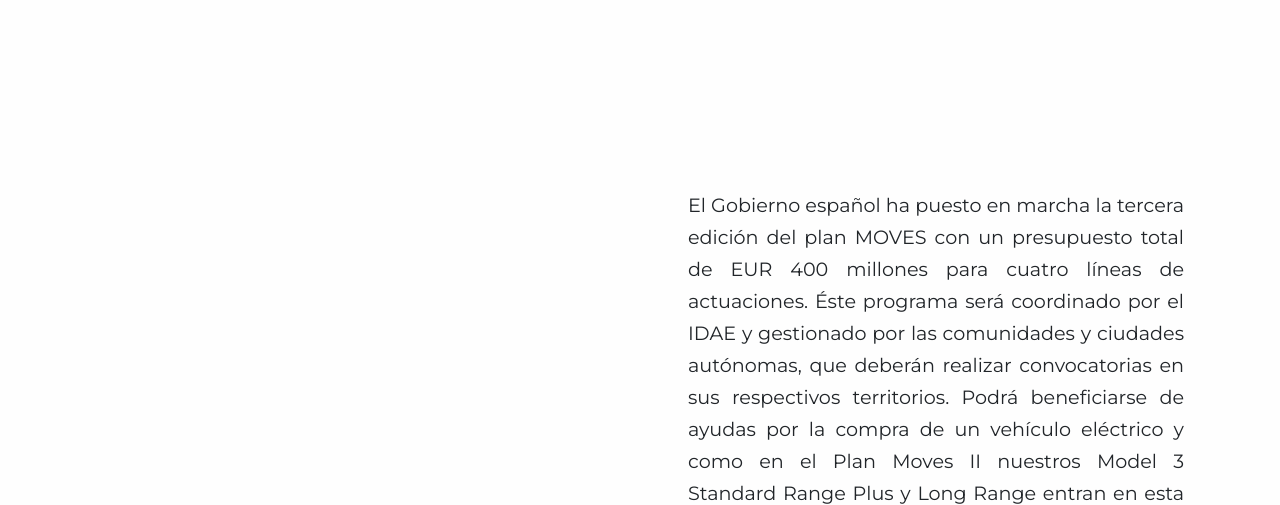
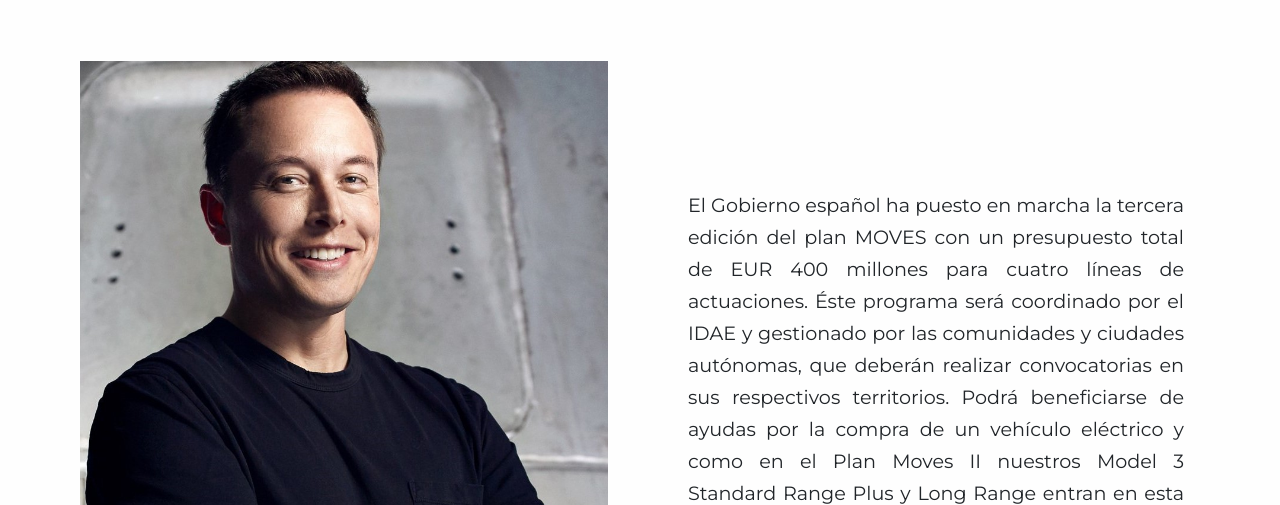
Before and after one commit to martinquiroz545/Quiroz-Industries-Tesla-, a website: page community.html in a window 1280 px wide. Shown: the part 295-800 px from the top of the page. Drawn offline with nearby package versions, Linux system fonts and the light colour scheme; the site is published under a folder, as on GitHub Pages, so addresses that start at the root find nothing.

Commit message:
cambios el package.json

```diff
--- a/package.json
+++ b/package.json
@@ -4,7 +4,8 @@
   "description": "",
   "main": "index.js",
   "scripts": {
-    "test": "echo \"Error: no test specified\" && exit 1"
+    "test": "echo \"Error: no test specified\" && exit 1",
+    "compile:sass": "sass --watch scss/style.scss css/style.css"
   },
   "author": "Martin Quiroz",
   "license": "ISC"
--- a/scss/_community.scss
+++ b/scss/_community.scss
@@ -10,7 +10,7 @@
 #imageCommunity {
   height: 40rem;
   margin: 2rem;
-  background-image: url(/img/ElonMusk.jpg);
+  background-image: url(../img/ElonMusk.jpg);
   background-size: cover;
   background-position: center;
 }
```
Also changed, not shown: css/style.css.
